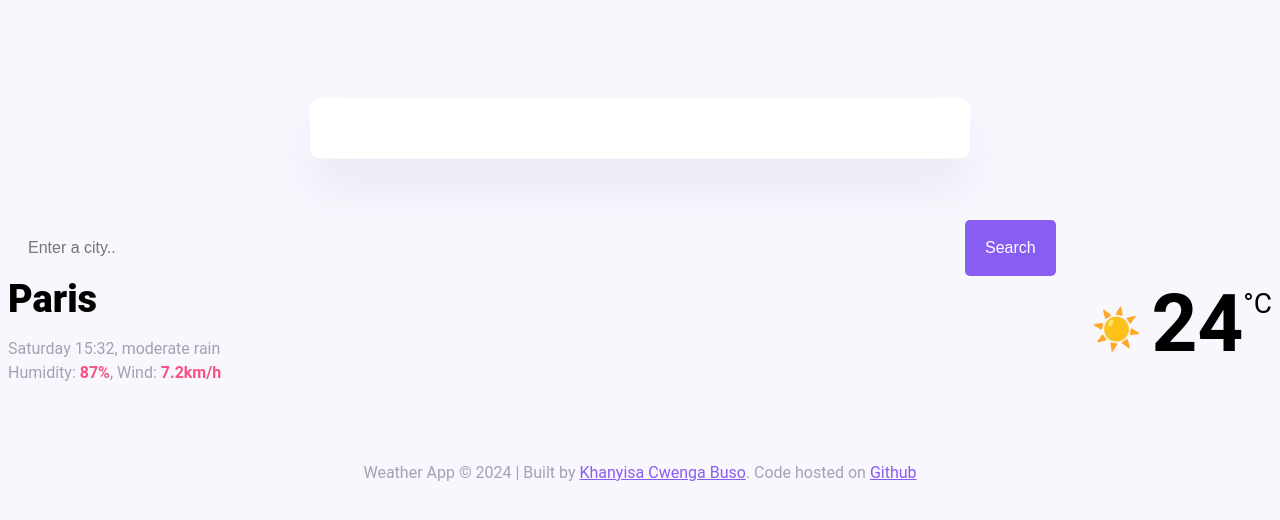
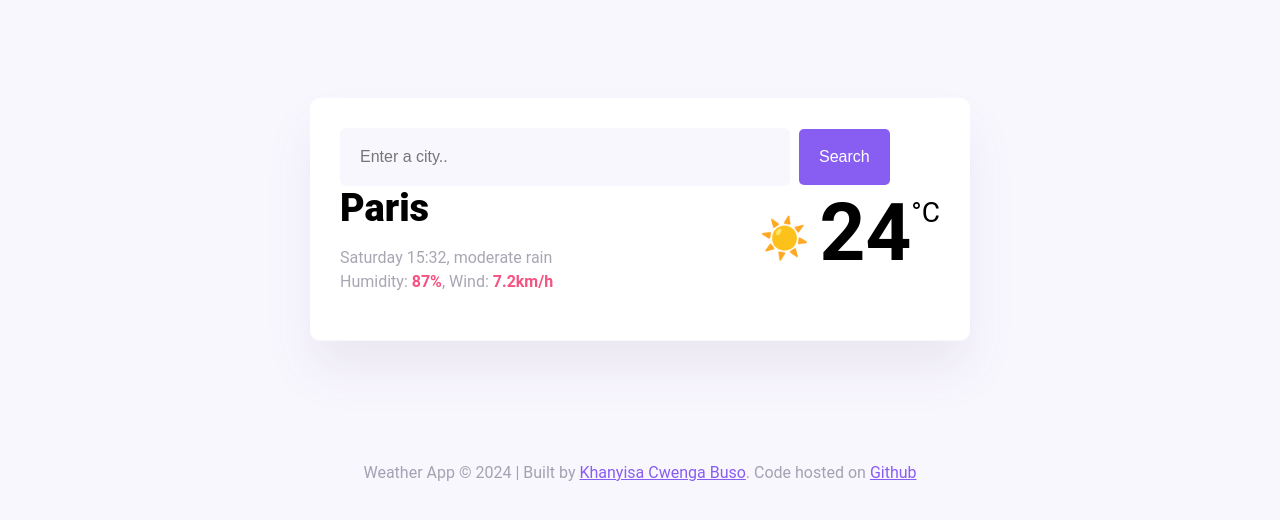
Before and after one commit to Cwengs/Barbie-Weather-App, a plain HTML site: page index.html in a window 1280 px wide. Drawn offline with Linux system fonts and the light colour scheme.

Commit message:
removed a div error

```diff
--- a/index.html
+++ b/index.html
@@ -13,7 +13,7 @@
       <header>
 
       </header>
-      <div class="weather-app"></div>
+      <div class="weather-app">
         <form>
           <input
             type="search"
```
